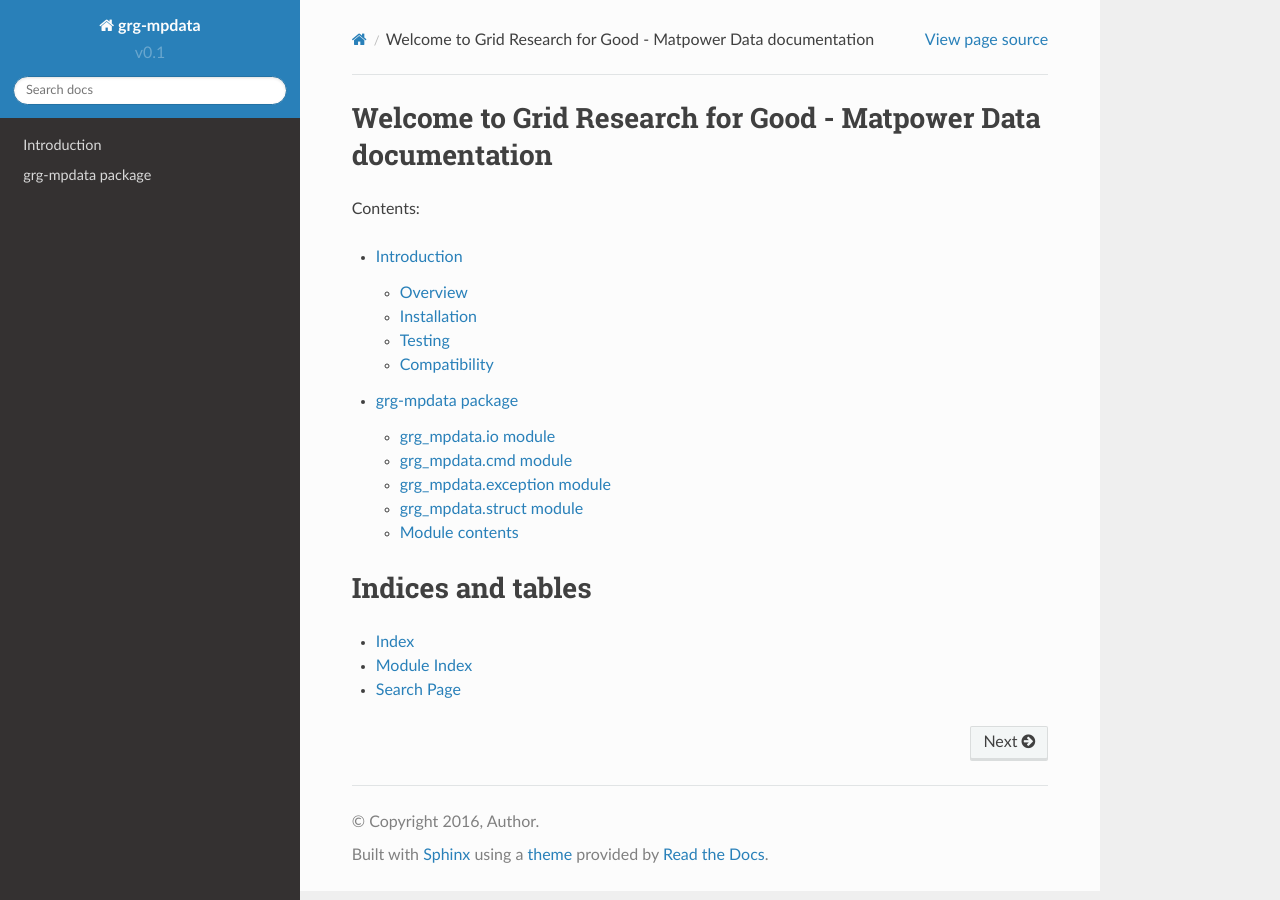
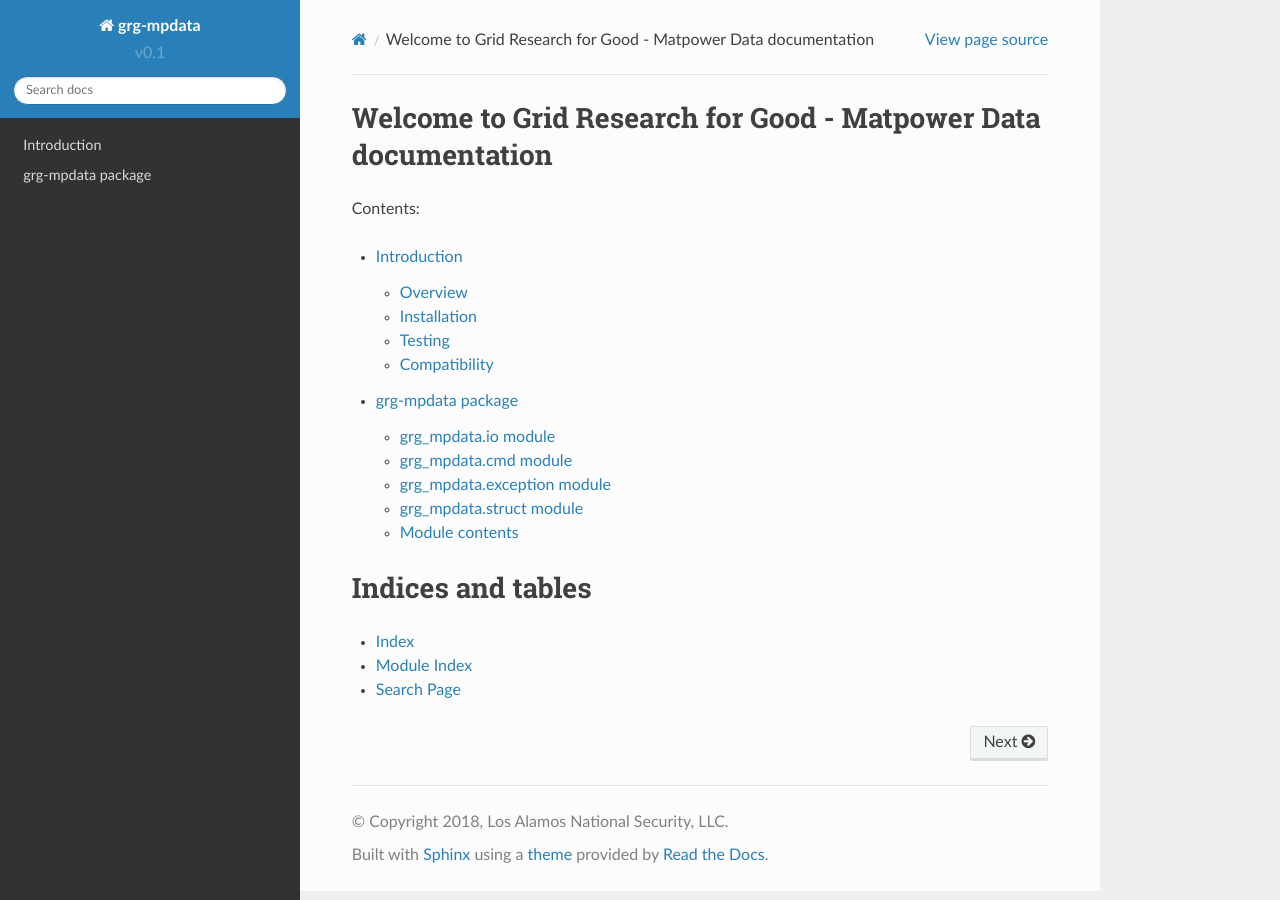
Before and after one commit to lanl-ansi/grg-mpdata, a Sphinx documentation site: the page built from docs/index.rst, in a window 1280 px wide. Built offline with Sphinx 7.4.7 and the Read the Docs theme 2.0.0, drawn with Linux system fonts in a browser that asks for light colours; part of the change alters nothing that is shown.

```diff
--- a/docs/conf.py
+++ b/docs/conf.py
@@ -57,8 +57,8 @@ master_doc = 'index'
 
 # General information about the project.
 project = u'grg-mpdata'
-copyright = u'2016, Author'
-author = u'Author'
+copyright = u'2018, Los Alamos National Security, LLC'
+author = u'Carleton Coffrin'
 
 # The version info for the project you're documenting, acts as replacement for
 # |version| and |release|, also used in various other places throughout the
@@ -69,19 +69,9 @@ version = u''
 # The full version, including alpha/beta/rc tags.
 release = u''
 
-import pkg_resources
-try:
-    release = pkg_resources.get_distribution('grg_mpdata').version
-except pkg_resources.DistributionNotFound:
-    print('To build the documentation, The distribution information of grg-mpdata')
-    print('Has to be available.  Either install the package into your')
-    print('development environment or run "setup.py develop" to setup the')
-    print('metadata.  A virtualenv is recommended!')
-    sys.exit(1)
-del pkg_resources
-
-version = 'v'+'.'.join(release.split('.')[:2])
-
+import grg_mpdata
+release = grg_mpdata.__version__
+version = 'v'+'.'.join(release.split('-')[0].split('.')[:2])
 
 # The language for content autogenerated by Sphinx. Refer to documentation
 # for a list of supported languages.
```
